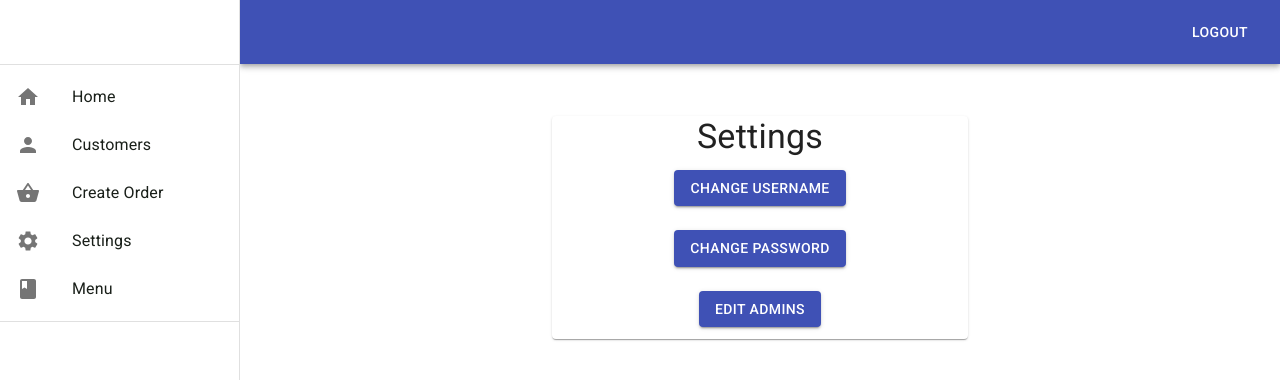
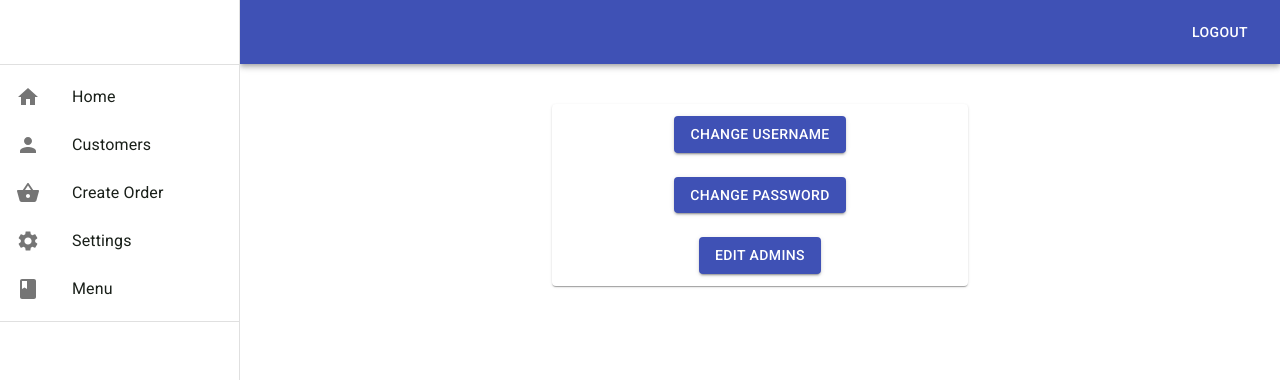
Before and after one commit to jrjs1996/Delivery, a React (Create React App) app in the folder client/: page /admin/settings in a window 1280 px wide. Shown: the top 380 px of the page. Built offline with nearby package versions, Linux system fonts and the light colour scheme; no server answers; sample sign-in values are in the browser's storage; a web font is replaced by a local one.

Commit message:
Created Children Prop Type. SettigsMenu now takes a title.

```diff
--- a/client/src/Components/Admin/Settings/SettingPage/SettingPage.js
+++ b/client/src/Components/Admin/Settings/SettingPage/SettingPage.js
@@ -4,7 +4,7 @@ import Paper from '@material-ui/core/Paper';
 import Typography from '@material-ui/core/Typography';
 import Grid from '@material-ui/core/Grid';
 import Button from '@material-ui/core/Button';
-import SettingPageInput from './SettingPageInput/SettingPageInput';
+import { ChildrenPropType } from '../../../../propTypes';
 
 
 const onChange = (e, submitData, setSubmitData) => {
@@ -69,10 +69,7 @@ export default function SettingPage({
 
 SettingPage.propTypes = {
   /** SettingPageInputs for this setting page. */
-  children: PropTypes.oneOfType([
-    PropTypes.arrayOf(PropTypes.node),
-    PropTypes.node,
-  ]).isRequired,
+  children: ChildrenPropType.isRequired,
   /** Function to be called when the submit button is pressed.
    * This function will be given an object containing a property
    * and value for each input in children.
--- a/client/src/Components/Admin/Settings/SettingsMenu/SettingsMenu.js
+++ b/client/src/Components/Admin/Settings/SettingsMenu/SettingsMenu.js
@@ -1,9 +1,11 @@
 import React from 'react';
+import PropTypes from 'prop-types';
 import Paper from '@material-ui/core/Paper';
 import Typography from '@material-ui/core/Typography';
 import Grid from '@material-ui/core/Grid';
+import { ChildrenPropType } from '../../../../propTypes';
 
-export default function SettingsMenu(props) {
+export default function SettingsMenu({ children, title }) {
   return (
     <Paper style={{
       marginTop: '5%',
@@ -14,11 +16,20 @@ export default function SettingsMenu(props) {
     }}
     >
       <Typography variant="h4" gutterBottom>
-          Settings
+        {title}
       </Typography>
       <Grid container spacing={3}>
-        {props.children}
+        {children}
       </Grid>
     </Paper>
   );
 }
+
+SettingsMenu.propTypes = {
+  children: ChildrenPropType.isRequired,
+  title: PropTypes.string,
+};
+
+SettingsMenu.defaultProps = {
+  title: '',
+};
--- a/client/src/propTypes.js
+++ b/client/src/propTypes.js
@@ -1,4 +1,3 @@
-/* eslint-disable import/prefer-default-export */
 import PropTypes from 'prop-types';
 
 export const AdminPropType = PropTypes.shape({
@@ -6,3 +5,8 @@ export const AdminPropType = PropTypes.shape({
   __v: PropTypes.number,
   _id: PropTypes.string,
 });
+
+export const ChildrenPropType = PropTypes.oneOfType([
+  PropTypes.arrayOf(PropTypes.node),
+  PropTypes.node,
+]);
```
